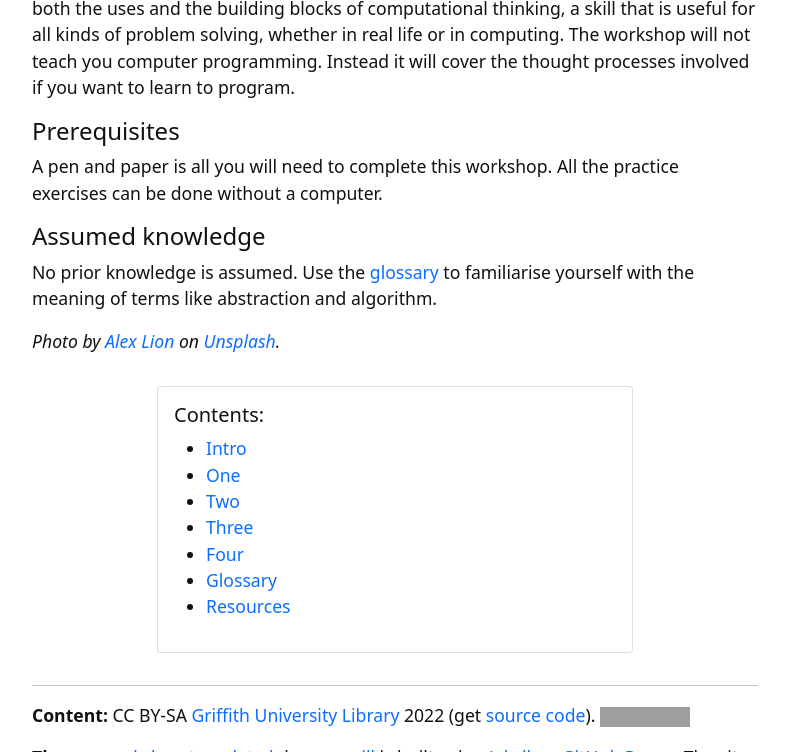
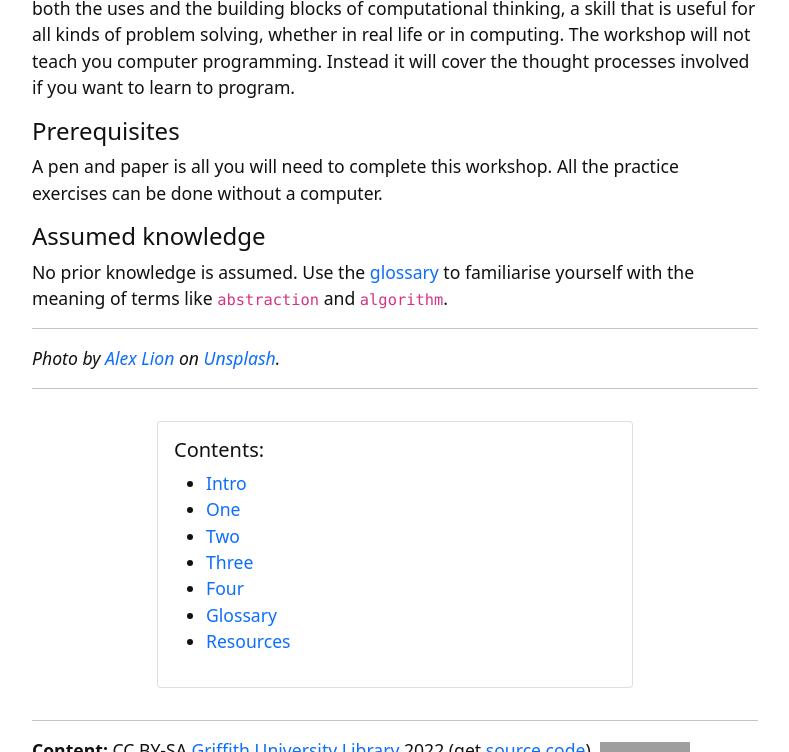
Before and after one commit to weaverbel/intro-computational-thinking, a Jekyll site: the page built from index.md, in a window 1280 px wide and 900 px high, scrolled down 841 px, cut to the strip 0-752 px from the top of the window. Shown: the whole strip, without its empty margins (245-1034 px from the left). Built offline with Jekyll 4.4.1, drawn with Linux system fonts in a browser that asks for light colours; grey boxes are pictures that could not be loaded.

```diff
--- a/index.md
+++ b/index.md
@@ -26,9 +26,13 @@ A pen and paper is all you will need to complete this workshop. All the practice
 
 #### Assumed knowledge
 
-No prior knowledge is assumed. Use the [glossary](content/4-glossary.md) to familiarise yourself with the meaning of terms like abstraction and algorithm.
+No prior knowledge is assumed. Use the [glossary](content/4-glossary.md) to familiarise yourself with the meaning of terms like `abstraction` and `algorithm`.
+
+------
 
 *Photo by [Alex Lion](https://unsplash.com/es/@alexlionco) on [Unsplash](https://unsplash.com/).*
+
+-------
 
 {% include toc.html %}
 
```
